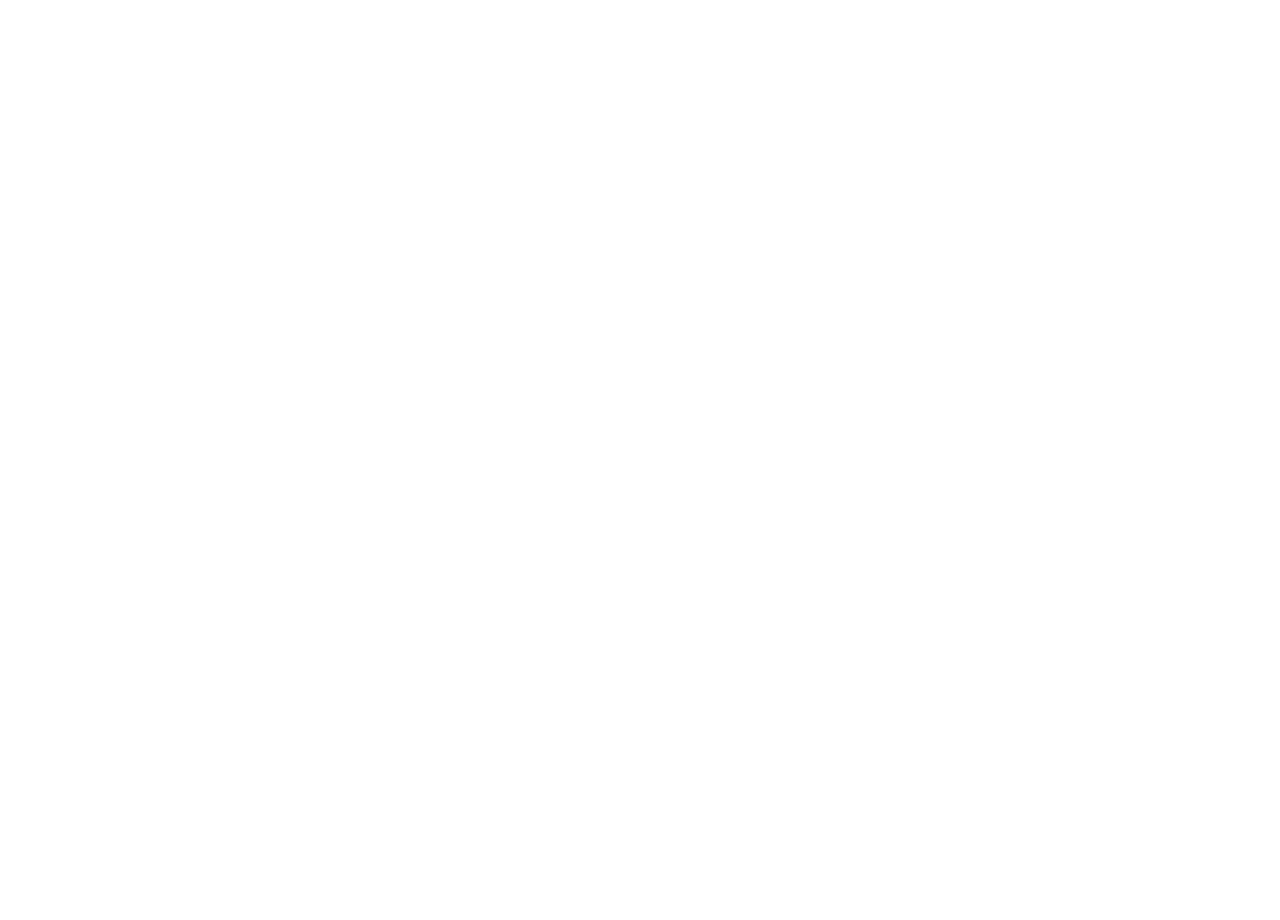
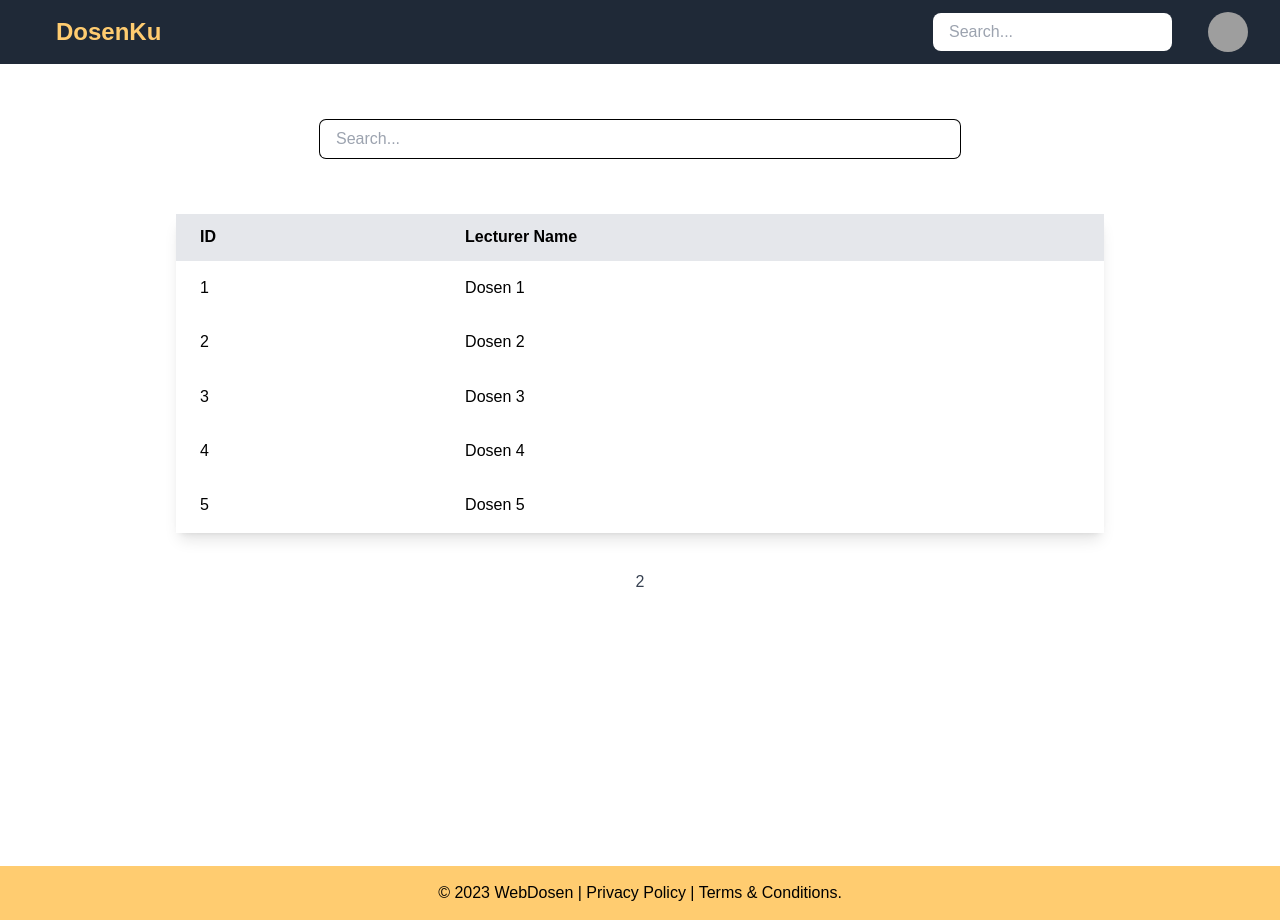
Before and after one commit to RavellRavindo/dosenku, a React (Create React App) app in the folder client/: page /admin in a window 1280 px wide. Before the commit this address had no page. Before the commit the page ends 800 px from the top, so only its background shows below. Built offline with nearby package versions, Linux system fonts and the light colour scheme; grey boxes are pictures that could not be loaded.

Commit message:
making lecturerList

```diff
--- a/client/src/App.jsx
+++ b/client/src/App.jsx
@@ -7,6 +7,7 @@ import { ResetPassword } from './pages/ResetPassword'
 import ResetConfirmation from './pages/ResetConfirmation'
 import Verify from './pages/Verfify'
 import LecturerProfile from './pages/LecturerProfile'
+import Admin from './pages/Admin'
 
 export const App = () => {
   return (
@@ -19,6 +20,7 @@ export const App = () => {
         <Route path="/resetconfirmation" element={<ResetConfirmation />} />
         <Route path="/verify" element={<Verify />} />
         <Route path="/lecturerprofile" element={<LecturerProfile />} />
+        <Route path="/admin" element={<Admin />} />
       </Routes>
     </Router>
   )
--- a/client/src/components/ContentSwitcher.jsx
+++ b/client/src/components/ContentSwitcher.jsx
@@ -17,7 +17,7 @@ const ContentSwitcher = () => {
   const [OpenDeleteModal, setOpenDeleteModal] = useState(false);
   const [openEditModal, setOpenEditModal] = useState(false);
 
-  const contentValue = (newValue) => {
+  const updateContent = (newValue) => {
     setContent(newValue);
   };
 
@@ -29,12 +29,12 @@ const ContentSwitcher = () => {
 
     if (selectedButton) {
       if (selectedButton.editedContent) {
-        contentValue(selectedButton.editedContent);
+        updateContent(selectedButton.editedContent);
       } else {
-        contentValue(selectedButton.content);
+        updateContent(selectedButton.content);
       }
     } else {
-      contentValue("Default Content");
+      updateContent("Default Content");
     }
     console.log(buttonKey);
   };
@@ -52,7 +52,7 @@ const ContentSwitcher = () => {
   const addNewButton = () => {
     if (newButtonName) {
       setButtonCount(buttonCount + 1);
-      contentValue("Default Content");
+      updateContent("Default Content");
 
       const newButton = {
         key: buttonCount + 1,
@@ -75,14 +75,14 @@ const ContentSwitcher = () => {
       setData({ ...data, buttons: updatedButtons });
       setButtonCount(buttonCount - 1);
       setActiveButton(null);
-      contentValue("Default Content");
+      updateContent("Default Content");
       deleteButtonConfirmation();
       setOpenDeleteModal(false);
     }
   };
 
   const editContent = () => {
-    // contentValue(newContent);
+    // updateContent(newContent);
     const updatedButtons = data.buttons.map((button) => {
       if (button.key === activeButton) {
         return { ...button, editedContent: newContent };
--- /dev/null
+++ b/client/src/components/LecturerList.jsx
@@ -0,0 +1,79 @@
+import React, { useState } from "react";
+
+const LecturerList = () => {
+  const lecturers = [
+    { id: 1, name: "Dosen 1" },
+    { id: 2, name: "Dosen 2" },
+    { id: 3, name: "Dosen 3" },
+    { id: 4, name: "Dosen 4" },
+    { id: 5, name: "Dosen 5" },
+    { id: 6, name: "Dosen 6" },
+  ];
+
+  const itemsPerPage = 5;
+  const [currentPage, setCurrentPage] = useState(1);
+
+  const indexOfLastItem = currentPage * itemsPerPage;
+  const indexOfFirstItem = indexOfLastItem - itemsPerPage;
+  const currentItems = lecturers.slice(indexOfFirstItem, indexOfLastItem);
+
+  const pageNumbers = [];
+  for (let i = 1; i <= Math.ceil(lecturers.length / itemsPerPage); i++) {
+    pageNumbers.push(i);
+  }
+
+  return (
+    <div className="container mx-auto p-4 pt-14">
+      <table className="w-full border border-gray-300 rounded-lg shadow-lg">
+        <thead className="bg-gray-200">
+          <tr>
+            <th className="py-3 px-6 text-left font-semibold">ID</th>
+            <th className="py-3 px-6 text-left font-semibold">Lecturer Name</th>
+          </tr>
+        </thead>
+        <tbody>
+          {currentItems.map((lecturer) => (
+            <tr key={lecturer.id} className="bg-white">
+              <td className="py-4 px-6 border-b">{lecturer.id}</td>
+              <td className="py-4 px-6 border-b">{lecturer.name}</td>
+            </tr>
+          ))}
+        </tbody>
+      </table>
+
+      <div className="flex justify-center mt-4">
+        <ul className="pagination">
+          {pageNumbers.map((number) => (
+            <li
+              key={number}
+              className={`page-item ${number === currentPage ? "active" : ""}`}
+            >
+              {/* <button
+                    onClick={() => setCurrentPage(number)}
+                    className="page-link"
+                  >
+                    <div className="bg-stone-600 py-3 px-3">
+                          {number}
+                    </div>
+
+                  </button> */}
+
+              <button
+                onClick={() => setCurrentPage(number)}
+                className={`page-link ${
+                  number === currentPage
+                    ? "bg-primaryColor text-white"
+                    : "text-gray-700 hover:bg-gray-200"
+                }`}
+              >
+                {number}
+              </button>
+            </li>
+          ))}
+        </ul>
+      </div>
+    </div>
+  );
+};
+
+export default LecturerList;
--- a/client/src/index.css
+++ b/client/src/index.css
@@ -1,6 +1,6 @@
-@tailwind base;
-@tailwind components;
-@tailwind utilities;
+@import 'tailwindcss/base';
+@import 'tailwindcss/components';
+@import 'tailwindcss/utilities';
 
 @import url('https://fonts.googleapis.com/css2?family=Outfit:wght@200;300;400;500;600;700;800&display=swap');
 
@@ -60,6 +60,11 @@ body {
 .button.active-button {
   background-color: #FFCC70;
 }
+
+/* .border{
+  border: 1px solid;
+  border-radius: 0.3rem;
+} */
 
 html {
   scroll-behavior: smooth;
--- /dev/null
+++ b/client/src/pages/Admin.jsx
@@ -0,0 +1,23 @@
+import React from 'react'
+import LecturerNav from '../components/LecturerNav'
+import LecturerList from '../components/LecturerList';
+import Footer from '../components/Footer';
+
+const Admin = () => {
+  return (
+    <div>
+      <LecturerNav />
+      <div className="flex flex-col items-center pt-14">
+        <input
+          className="px-4 py-2 rounded-md focus:outline-none focus:ring w-5/6 sm:w-3/6 ring-1 ring-black"
+          type="text"
+          placeholder="Search..."
+        />
+      </div>
+      <LecturerList/>
+      <Footer/>
+    </div>
+  );
+}
+
+export default Admin;
```
Also changed, not shown: client/src/pages/Home.jsx (+93 -91 lines).
